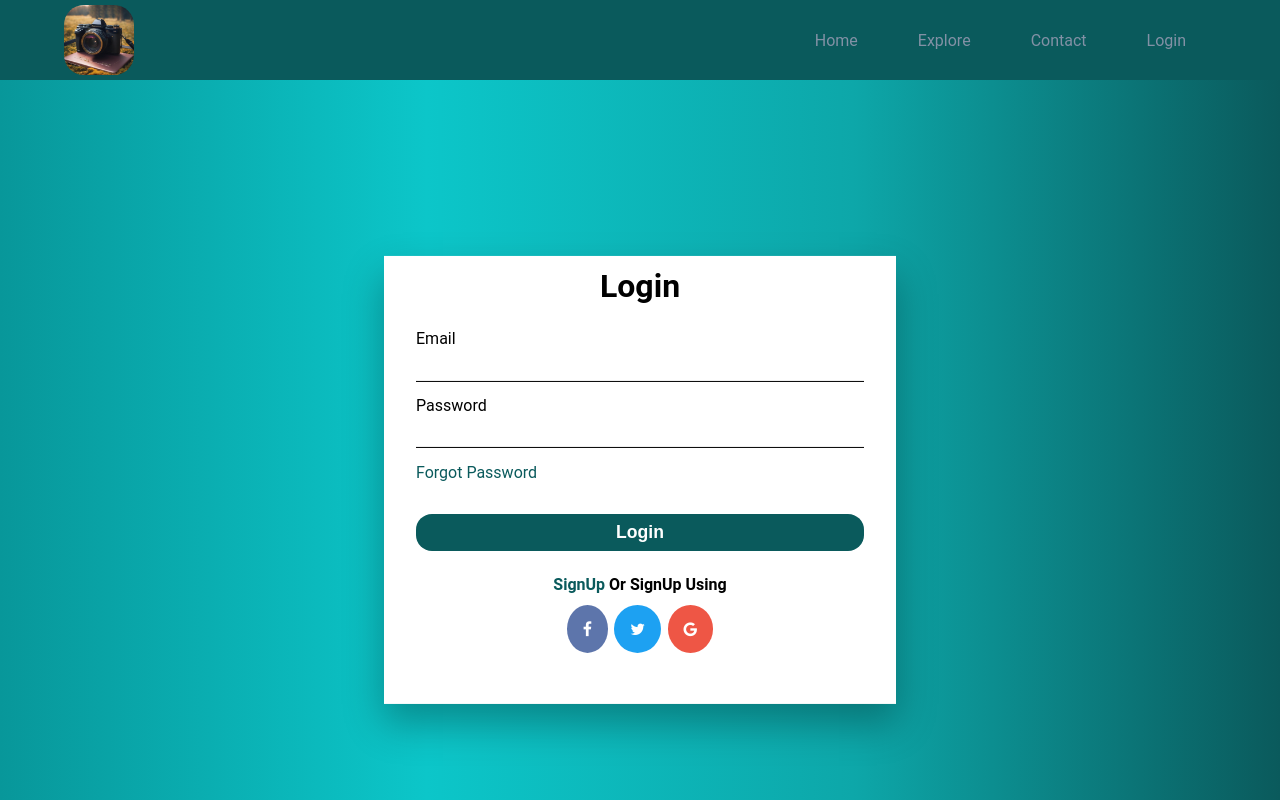
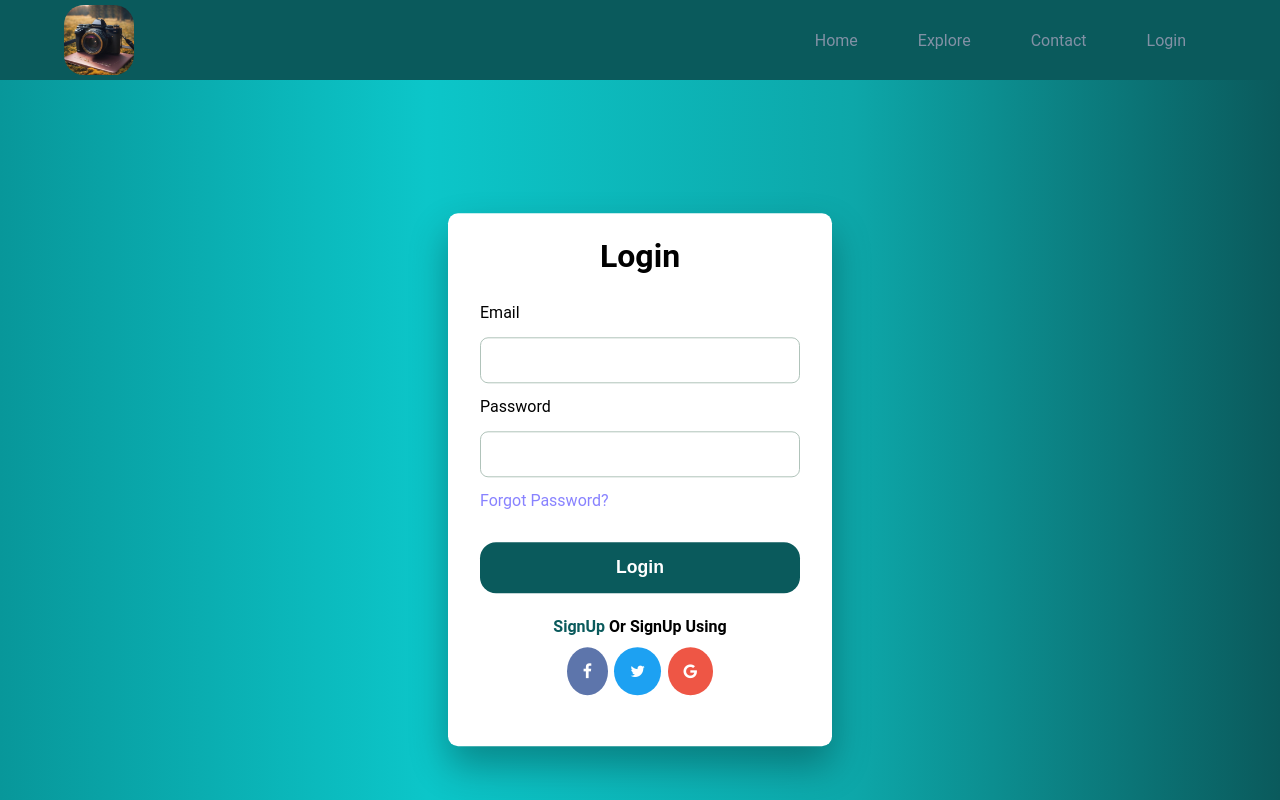
Before and after one commit to jannat226/ESE-Componet--III-WSD-Project-, a React (Create React App) app in the folder client/: page /login in a window 1280 px wide. Shown: the top 800 px of the page. Built offline with nearby package versions, Linux system fonts and the light colour scheme.

Commit message:
modified:   client/package-lock.json 	modified:   client/src/components/footer.css 	modified:   client/src/pages/Login.js 	modified:   client/src/pages/login.css

```diff
--- a/client/src/components/footer.css
+++ b/client/src/components/footer.css
@@ -6,7 +6,7 @@
     font-weight: bold;
     font-size: 16px;
     padding: 50px;
-    margin-top: 50px;
+    /* margin-top: 0px; */
   }
 
   .footer .footer-left,
--- a/client/src/pages/Login.js
+++ b/client/src/pages/Login.js
@@ -34,7 +34,7 @@ export const Login = () => {
             onChange={handlePassword}
             required
           />
-          <span>Forgot Password</span>
+          <span>Forgot Password?</span>
           <button>Login</button>
 
           <p>
--- a/client/src/pages/login.css
+++ b/client/src/pages/login.css
@@ -3,7 +3,6 @@
     height: 100vh;
     margin: 0 ;
     margin-right: 0;
-
     position: relative;
     width:100%;
     padding: 15px;
@@ -13,27 +12,29 @@
   .container .form-1 {
     display: flex;
     flex-direction: column;
+    border-radius: 10px;
     position: absolute;
     top: 50%;
     left: 50%;
     transform: translate(-50%, -50%);
     background: #fff;
-    width: 40%;
+    width: 30%;
     box-shadow: 0 19px 38px rgba(0, 0, 0, 0.3);
   }
 
   .form-1 h1 {
     text-align: center;
-    margin-top: 0.7rem;
-    margin-bottom: 1.5rem;
+    margin-top: 1.50rem;
+    margin-bottom: 1.78rem;
   }
 
   input[type="email"],
-
   input[type="password"] {
-    border: none;
-    outline: none;
-    border-bottom: 1px solid;
+    border: 1px solid #b0c3ba;
+    padding: 13px;
+    border-radius: 8px;
+    /* outline: none; */
+    /* border-bottom: 1px solid; */
     background: none;
     margin: 0.9rem 2rem;
     font-size: 1rem;
@@ -45,21 +46,25 @@
 
   span {
     margin: 0 2rem;
-    color: #0a5a5c;;
+    color: #1408ff81;
     cursor: pointer;
+  }
+  span:hover
+  {
+    color: #1408ff64;
   }
 
   button {
     margin: 2rem;
     margin-bottom: 1.5rem;
-    padding: 0.5rem;
+    padding: 15px;
     cursor: pointer;
     border-radius: 1rem;
     border: none;
     font-size: 1.1rem;
     font-weight: bolder;
     color: #fff;
-    background: #0a5a5c
+    background: #0a5a5c;
   }
 
   /* ........///Sign-Up///......... */
@@ -107,6 +112,10 @@
     padding: 1rem;
   }
 
+button:hover{
+  background: #0a5b5cdf;
+}
+
   /* ....///Media query///..... */
 
   @media (max-width: 501px) {
```
Also changed, not shown: 1 other file (tests, documents, lock files or other folders).
